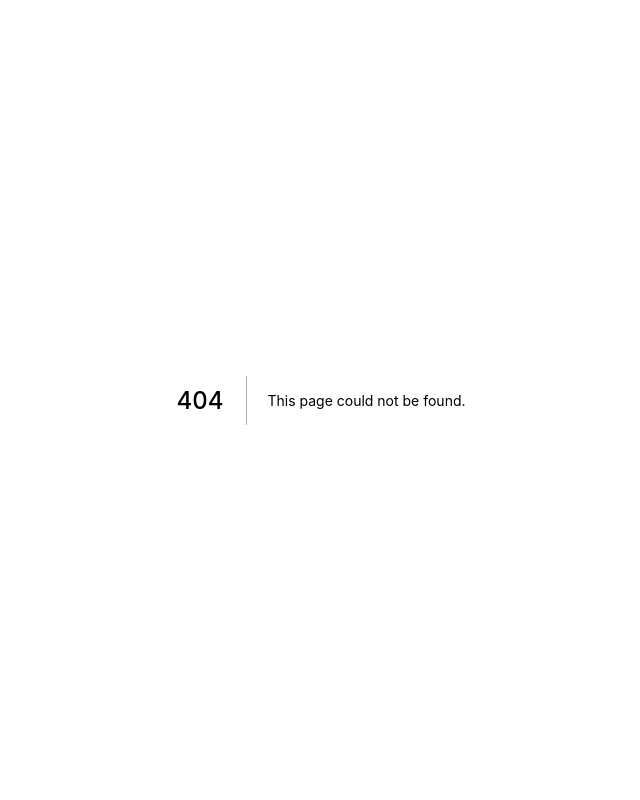
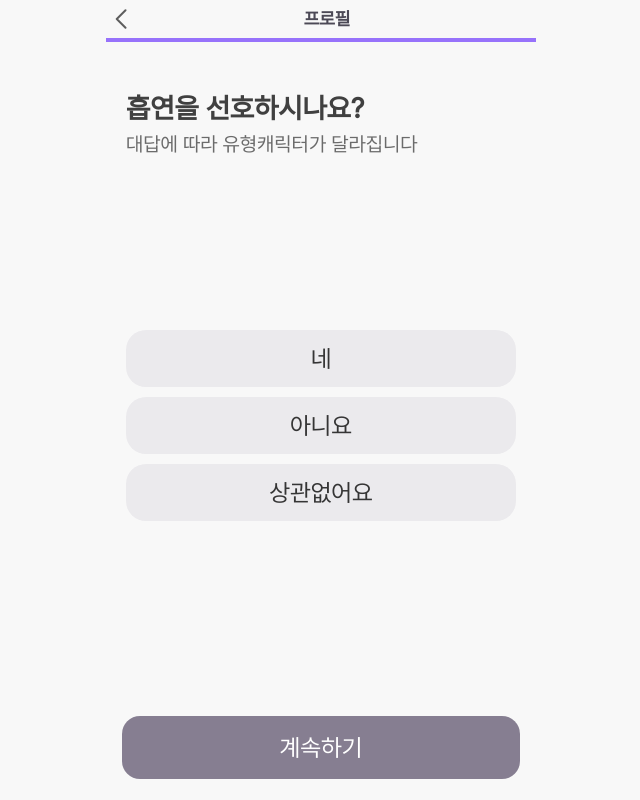
Before and after one commit to project-tingting/tingting_front, a Next.js app: page /profile/smoking in a window 1280 px wide. Before the commit this address had no page. Shown: the whole page, without its empty margins (319-959 px from the left). Built offline with nearby package versions, Linux system fonts and the light colour scheme; no server answers.

Commit message:
[Feat] smoking 페이지 구현

```diff
--- /dev/null
+++ b/components/Profile/SmokingButton.tsx
@@ -0,0 +1,34 @@
+import React from 'react';
+import styled from 'styled-components';
+
+interface SmokingButtonProps {
+  prefer: string;
+  className: string;
+  onClick: () => void;
+}
+
+export default function SmokingButton({ prefer, className, onClick }: SmokingButtonProps) {
+  return (
+    <StyledSmokingButton className={className} onClick={onClick}>
+      {prefer}
+    </StyledSmokingButton>
+  );
+}
+
+const StyledSmokingButton = styled.button`
+  width: 100%;
+  border-radius: 2rem;
+  border: none;
+  padding: 1.4rem 0;
+  background-color: ${({ theme }) => theme.colors.inputColor};
+  color: #353535;
+  font-weight: 500;
+  font-size: 2.4rem;
+  line-height: 2.9rem;
+
+  &.selectedYes,
+  &.selectedNo {
+    background-color: ${({ theme }) => theme.colors.mainColor};
+    color: ${({ theme }) => theme.colors.whiteColor};
+  }
+`;
--- a/components/Profile/apiHooks/profile.ts
+++ b/components/Profile/apiHooks/profile.ts
@@ -16,6 +16,7 @@ export const usePostProfile = () => {
       console.error(error);
     },
     onSuccess: () => {
+      Router.push('/profile/completed');
       setTimeout(() => {
         Router.push('/login');
       }, 2000);
--- /dev/null
+++ b/pages/profile/smoking.tsx
@@ -0,0 +1,75 @@
+import React, { useState } from 'react';
+import { useRecoilState } from 'recoil';
+import styled from 'styled-components';
+import InputContainer from '../../components/common/AnimationContainer';
+import Button from '../../components/common/Button';
+import Container from '../../components/common/Container';
+import Guide from '../../components/common/Guide';
+import ProgressBar from '../../components/common/ProgressBar';
+import Top from '../../components/common/Top';
+import { usePostProfile } from '../../components/Profile/apiHooks/profile';
+import SmokingButton from '../../components/Profile/SmokingButton';
+import { userProfileState } from '../../core/recoil/userProfileAtom';
+
+export default function smoking() {
+  const [preferSmoke, setPreferSmoke] = useState<string[]>([]);
+  const [userProfile, setUserProfile] = useRecoilState(userProfileState);
+  const { mutate: postProfileMutate } = usePostProfile();
+
+  const handleContinueButton = () => {
+    setUserProfile([...userProfile, { topic: 'preferSmoking', valueList: preferSmoke }]);
+    postProfileMutate(userProfile);
+  };
+  return (
+    <>
+      <Top text="프로필" />
+      <ProgressBar stage={4} total={4} />
+      <Container>
+        <InputContainer>
+          <Guide text="흡연을 선호하시나요?" />
+          <SubGuide>대답에 따라 유형캐릭터가 달라집니다</SubGuide>
+        </InputContainer>
+        <SmokingButtonContainer>
+          <SmokingButton
+            prefer="네"
+            onClick={() => setPreferSmoke(['네'])}
+            className={preferSmoke[0] === '네' ? 'selectedYes' : ''}
+          />
+          <SmokingButton
+            prefer="아니요"
+            onClick={() => setPreferSmoke(['아니요'])}
+            className={preferSmoke[0] === '아니요' ? 'selectedNo' : ''}
+          />
+          <SmokingButton
+            prefer="상관없어요"
+            onClick={() => setPreferSmoke(['상관없어요'])}
+            className={preferSmoke[0] === '상관없어요' ? 'selectedNo' : ''}
+          />
+        </SmokingButtonContainer>
+        <Button
+          onClick={handleContinueButton}
+          text="계속하기"
+          disabled={preferSmoke.length === 0}
+          isRound={true}
+        />
+      </Container>
+    </>
+  );
+}
+
+const SmokingButtonContainer = styled.section`
+  display: flex;
+  flex-direction: column;
+  justify-content: center;
+  align-items: center;
+  gap: 1rem;
+  height: 100%;
+`;
+
+const SubGuide = styled.p`
+  color: ${({ theme }) => theme.colors.descriptionColor};
+  font-weight: 500;
+  font-size: 2rem;
+  line-height: 2.4rem;
+  margin-top: -3.8rem;
+`;
```
Also changed, not shown: pages/profile/completed.tsx (+1 -9 lines).
